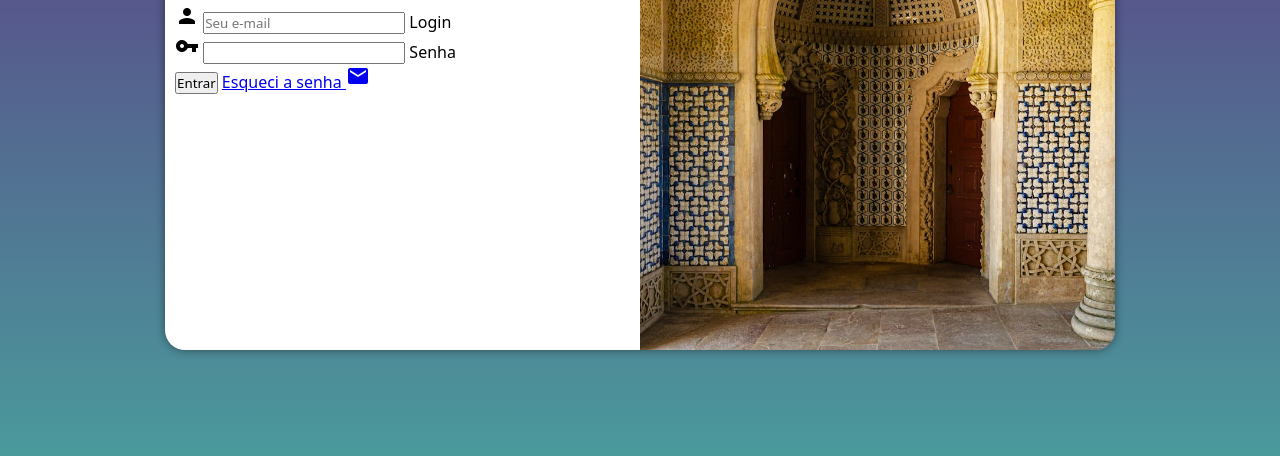
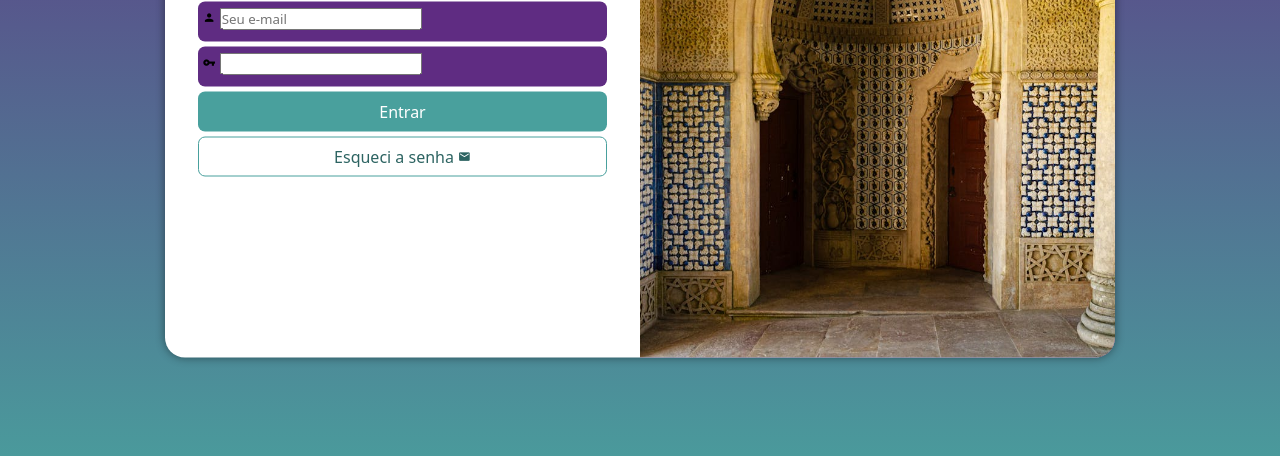
Before and after one commit to gillaercio/Projeto-login, a plain HTML site: page index.html in a window 1280 px wide. Shown: the part 300-756 px from the top of the page. Drawn offline with Linux system fonts and the light colour scheme.

Commit message:
Estilo do formulário adicionado

```diff
--- a/estilos/style.css
+++ b/estilos/style.css
@@ -2,6 +2,7 @@
 
 :root {
   --verde: #49a09d;
+  --verder-hover: #2d6462;
   --lilas: #5f2c82;
 
 }
@@ -27,7 +28,7 @@ main {
 
 section#login {
   width: 250px;
-  height: 500px;
+  height: 515px;
 
   background-color: white;
   box-shadow: 0px 0px 10px rgba(0, 0, 0, 0.450);
@@ -64,3 +65,67 @@ div#form > h1 {
 div#form > p {
   font-size: 0.8em;
 }
+
+form > div.campo {
+  background-color: var(--lilas);
+  display: block;
+  width: 90%;
+  height: 40px;
+  margin: auto;
+  margin-block: 5px;
+  padding-top: 5px;
+  border-radius: 7px;
+}
+
+div.campo label {
+  display: none;
+}
+
+div.campo i {
+  font-size: .8em;
+  padding-left: 5px;
+}
+
+form > input[type=submit] {
+  display: block;
+  width: 90%;
+  margin: auto;
+  height: 40px;
+  border-radius: 7px;
+  border: none;
+  font-size: 1em;
+  color: white;
+  background-color: var(--verde);
+  cursor: pointer;
+  transition: background-color .3s;
+}
+
+form > input[type=submit]:hover {
+  background-color: var(--verder-hover);
+}
+
+form > a.botao {
+  display: block;
+  text-align: center;
+  font-size: 1em;
+  text-decoration: none;
+  width: 90%;
+  margin: auto;
+  height: 40px;
+  padding-top: 8px;
+  margin-top: 5px;
+  border: 1px solid var(--verde);
+  border-radius: 7px;
+  color: var(--verder-hover);
+  background-color: white;
+  transition: background-color .3s, color .3s;
+}
+
+form > a.botao:hover {
+  background-color: var(--verder-hover);
+  color: white;
+}
+
+form > a.botao > i {
+  font-size: .8em;
+}
--- a/index.html
+++ b/index.html
@@ -30,7 +30,7 @@
             <label for="isenha">Senha</label>
           </div>
           <input type="submit" value="Entrar">
-          <a href="esqueci.html">
+          <a href="esqueci.html" class=" botao">
             Esqueci a senha <i class="material-icons">mail</i>
           </a>
         </form>
```
